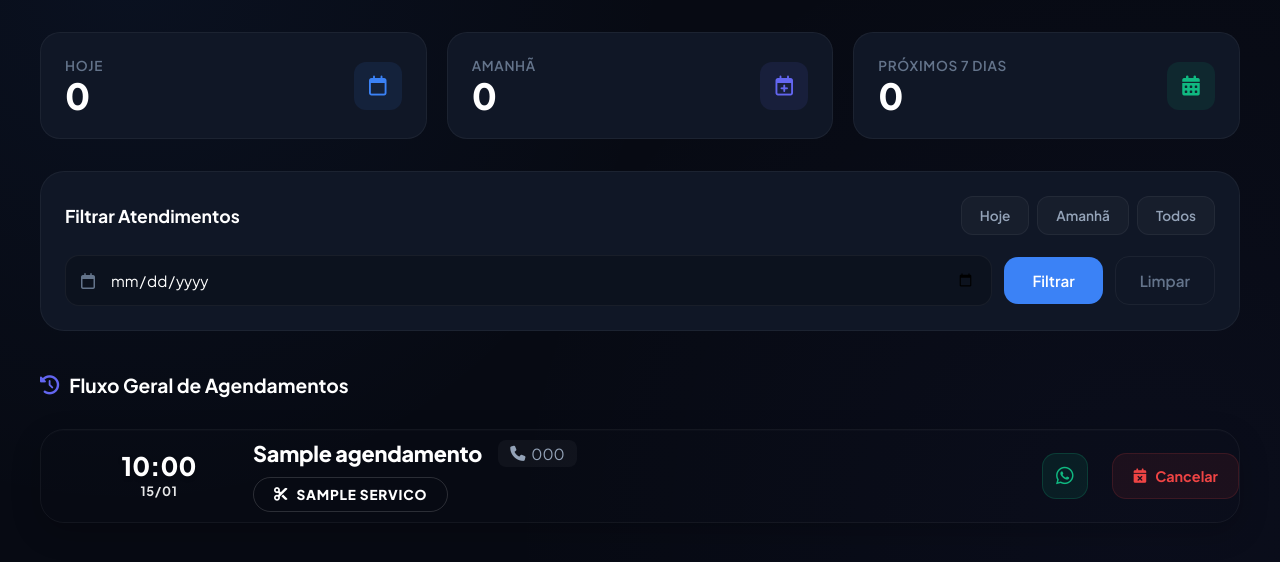
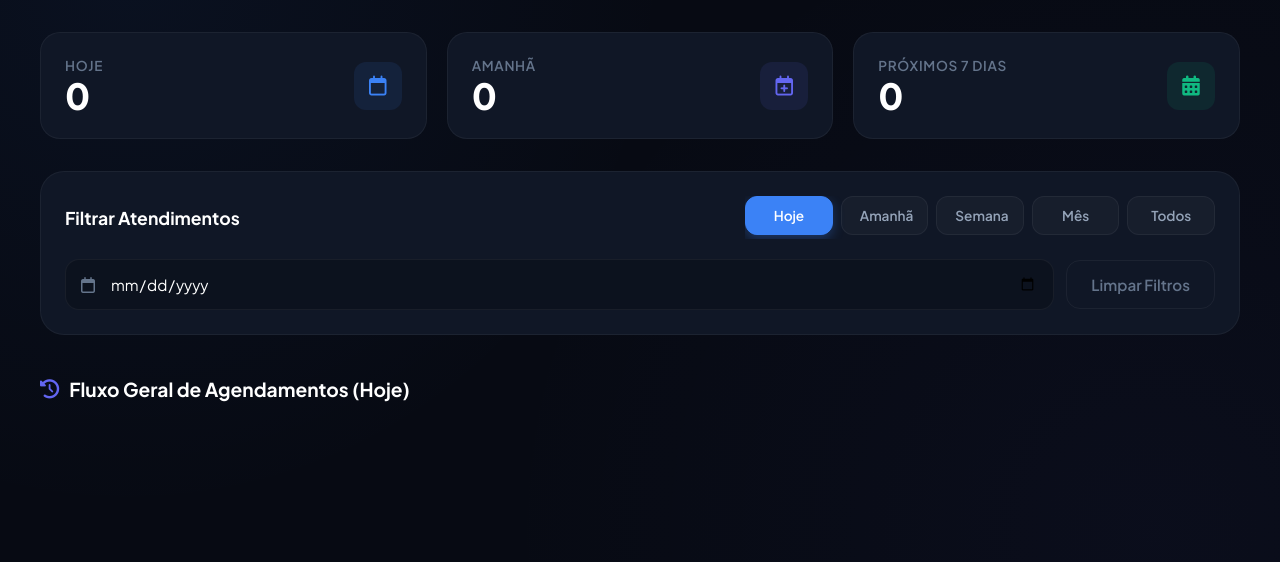
Before and after one commit to devban555/agenda1, a Flask app: page /admin in a window 1280 px wide. Shown: the part 108-670 px from the top of the page. Run offline with Flask 3, Linux system fonts and the light colour scheme; the visitor is signed in with stand-in values (Sample User, id 1); tables that the repository leaves empty hold one stand-in row (values such as "Sample post").

Commit message:
Adiciona filtros rápidos por período na agenda

```diff
--- a/app/routes.py
+++ b/app/routes.py
@@ -946,67 +946,205 @@ def painel():
 def admin():
     from datetime import datetime, date, timedelta
 
-    data_filtro = request.form.get('data')
     user_id = session["user_id"]
 
+    hoje = date.today()
+    amanha = hoje + timedelta(days=1)
+
+    inicio_semana = hoje - timedelta(days=hoje.weekday())
+    fim_semana = inicio_semana + timedelta(days=6)
+
+    inicio_mes = hoje.replace(day=1)
+
+    data_filtro = request.args.get("data") or request.form.get("data")
+    periodo = request.args.get("periodo", "hoje")
+
+    # ==========================================
+    # FILTRO POR DATA ESPECÍFICA
+    # ==========================================
     if data_filtro:
+
         try:
-            data_obj = datetime.strptime(data_filtro, '%Y-%m-%d').date()
-
-            agendamentos = Agendamento.query.filter_by(
-                usuario_id=user_id,
-                data=data_obj
-            ).order_by(
-                Agendamento.horario
-            ).all()
+
+            data_obj = datetime.strptime(
+                data_filtro,
+                "%Y-%m-%d"
+            ).date()
+
+            agendamentos = (
+                Agendamento.query
+                .filter_by(
+                    usuario_id=user_id,
+                    data=data_obj
+                )
+                .order_by(
+                    Agendamento.horario
+                )
+                .all()
+            )
 
         except:
+
             agendamentos = []
 
+    # ==========================================
+    # FILTROS POR PERÍODO
+    # ==========================================
     else:
-        agendamentos = Agendamento.query.filter_by(
-            usuario_id=user_id
-        ).order_by(
+
+        if periodo == "hoje":
+
+            agendamentos = (
+                Agendamento.query
+                .filter_by(
+                    usuario_id=user_id,
+                    data=hoje
+                )
+                .order_by(
+                    Agendamento.horario
+                )
+                .all()
+            )
+
+        elif periodo == "amanha":
+
+            agendamentos = (
+                Agendamento.query
+                .filter_by(
+                    usuario_id=user_id,
+                    data=amanha
+                )
+                .order_by(
+                    Agendamento.horario
+                )
+                .all()
+            )
+
+        elif periodo == "semana":
+
+            agendamentos = (
+                Agendamento.query
+                .filter(
+                    Agendamento.usuario_id == user_id,
+                    Agendamento.data >= inicio_semana,
+                    Agendamento.data <= fim_semana
+                )
+                .order_by(
+                    Agendamento.data,
+                    Agendamento.horario
+                )
+                .all()
+            )
+
+        elif periodo == "mes":
+
+            agendamentos = (
+                Agendamento.query
+                .filter(
+                    Agendamento.usuario_id == user_id,
+                    Agendamento.data >= inicio_mes
+                )
+                .order_by(
+                    Agendamento.data,
+                    Agendamento.horario
+                )
+                .all()
+            )
+
+        elif periodo == "todos":
+
+            agendamentos = (
+                Agendamento.query
+                .filter_by(
+                    usuario_id=user_id
+                )
+                .order_by(
+                    Agendamento.data,
+                    Agendamento.horario
+                )
+                .all()
+            )
+
+        else:
+
+            periodo = "hoje"
+
+            agendamentos = (
+                Agendamento.query
+                .filter_by(
+                    usuario_id=user_id,
+                    data=hoje
+                )
+                .order_by(
+                    Agendamento.horario
+                )
+                .all()
+            )
+
+    # ==========================================
+    # CARDS SUPERIORES
+    # ==========================================
+
+    total_hoje = (
+        Agendamento.query
+        .filter_by(
+            usuario_id=user_id,
+            data=hoje
+        )
+        .count()
+    )
+
+    total_amanha = (
+        Agendamento.query
+        .filter_by(
+            usuario_id=user_id,
+            data=amanha
+        )
+        .count()
+    )
+
+    total_semana = (
+        Agendamento.query
+        .filter(
+            Agendamento.usuario_id == user_id,
+            Agendamento.data >= inicio_semana,
+            Agendamento.data <= fim_semana
+        )
+        .count()
+    )
+
+    # ==========================================
+    # PRÓXIMO AGENDAMENTO
+    # ==========================================
+
+    proximo_agendamento = (
+        Agendamento.query
+        .filter(
+            Agendamento.usuario_id == user_id,
+            Agendamento.data >= hoje
+        )
+        .order_by(
             Agendamento.data,
             Agendamento.horario
-        ).all()
-
-    hoje = date.today()
-    amanha = hoje + timedelta(days=1)
-    fim_semana = hoje + timedelta(days=7)
-
-    total_hoje = Agendamento.query.filter_by(
-        usuario_id=user_id,
-        data=hoje
-    ).count()
-
-    total_amanha = Agendamento.query.filter_by(
-        usuario_id=user_id,
-        data=amanha
-    ).count()
-
-    total_semana = Agendamento.query.filter(
-        Agendamento.usuario_id == user_id,
-        Agendamento.data >= hoje,
-        Agendamento.data <= fim_semana
-    ).count()
-
-    proximo_agendamento = Agendamento.query.filter(
-        Agendamento.usuario_id == user_id,
-        Agendamento.data >= hoje
-    ).order_by(
-        Agendamento.data,
-        Agendamento.horario
-    ).first()
+        )
+        .first()
+    )
 
     return render_template(
-        'admin.html',
+
+        "admin.html",
+
         agendamentos=agendamentos,
+
         data_filtro=data_filtro,
+        periodo=periodo,
+
         total_hoje=total_hoje,
         total_amanha=total_amanha,
         total_semana=total_semana,
+
         proximo_agendamento=proximo_agendamento
+
     )
 
 
--- a/app/templates/admin.html
+++ b/app/templates/admin.html
@@ -239,10 +238,23 @@
       margin-bottom: 20px;
     }
 
+    /* BARRA HORIZONTAL PADRÃO REESTABELECIDA */
     .filter-shortcuts {
       display: flex;
       gap: 8px;
-      flex-wrap: wrap;
+      flex-wrap: nowrap; /* Mantém estritamente lado a lado */
+      overflow-x: auto;  /* Permite scroll horizontal caso falte espaço na tela */
+      padding-bottom: 4px;
+      -webkit-overflow-scrolling: touch;
+    }
+
+    .filter-shortcuts::-webkit-scrollbar {
+      height: 4px;
+    }
+
+    .filter-shortcuts::-webkit-scrollbar-thumb {
+      background: rgba(255, 255, 255, 0.1);
+      border-radius: 10px;
     }
 
     .btn-shortcut {
@@ -257,12 +269,23 @@
       cursor: pointer;
       text-decoration: none;
       transition: all 0.2s;
+      white-space: nowrap; /* Evita que o texto quebre linhas */
+      flex: 1;
+      text-align: center;
+      min-width: 85px; /* Tamanho mínimo idêntico para proporção uniforme */
     }
 
     .btn-shortcut:hover {
       background: rgba(255, 255, 255, 0.07);
       border-color: rgba(255, 255, 255, 0.2);
       color: #fff;
+    }
+
+    .btn-shortcut.active-filter {
+      background: var(--primary);
+      border-color: var(--primary);
+      color: #fff;
+      box-shadow: 0 4px 12px rgba(59, 130, 246, 0.3);
     }
 
     .filter-form {
@@ -695,13 +699,15 @@
         <h2 style="font-size: 1.1rem; font-weight: 700; color: #fff;">Filtrar Atendimentos</h2>
       </div>
       <div class="filter-shortcuts">
-        <button type="button" class="btn-shortcut" onclick="setFilterDate('hoje')">Hoje</button>
-        <button type="button" class="btn-shortcut" onclick="setFilterDate('amanha')">Amanhã</button>
-        <a href="/admin" class="btn-shortcut">Todos</a>
+        <a href="/admin?periodo=hoje" class="btn-shortcut {% if periodo == 'hoje' or (not periodo and not data_filtro) %}active-filter{% endif %}">Hoje</a>
+        <a href="/admin?periodo=amanha" class="btn-shortcut {% if periodo == 'amanha' %}active-filter{% endif %}">Amanhã</a>
+        <a href="/admin?periodo=semana" class="btn-shortcut {% if periodo == 'semana' %}active-filter{% endif %}">Semana</a>
+        <a href="/admin?periodo=mes" class="btn-shortcut {% if periodo == 'mes' %}active-filter{% endif %}">Mês</a>
+        <a href="/admin?periodo=todos" class="btn-shortcut {% if periodo == 'todos' %}active-filter{% endif %}">Todos</a>
       </div>
     </div>
 
-    <form id="filterForm" method="POST" action="/admin" class="filter-form">
+    <form id="filterForm" method="GET" action="/admin" class="filter-form">
       <div class="filter-input-wrapper">
         <i class="fa-regular fa-calendar"></i>
         <input
@@ -710,10 +716,10 @@
           name="data"
           class="filter-input"
           value="{{ data_filtro if data_filtro else '' }}"
+          onchange="this.form.submit()"
         >
       </div>
-      <button type="submit" class="btn-filter">Filtrar</button>
-      <a href="/admin" class="btn-clear">Limpar</a>
+      <a href="/admin?periodo=todos" class="btn-clear" style="text-align: center; display: inline-flex; align-items: center; justify-content: center;">Limpar Filtros</a>
     </form>
   </section>
 
@@ -721,7 +727,7 @@
     {% if data_filtro %}
       <i class="fa-regular fa-calendar-check" style="color: var(--primary);"></i> Cronograma de: {{ data_filtro.split('-')[2] }}/{{ data_filtro.split('-')[1] }}/{{ data_filtro.split('-')[0] }}
     {% else %}
-      <i class="fa-solid fa-clock-rotate-left" style="color: var(--accent);"></i> Fluxo Geral de Agendamentos
+      <i class="fa-solid fa-clock-rotate-left" style="color: var(--accent);"></i> Fluxo Geral de Agendamentos ({{ periodo|capitalize if periodo else 'Hoje' }})
     {% endif %}
   </div>
 
@@ -788,27 +794,15 @@
 </div>
 
 <script>
-  function setFilterDate(target) {
-    const input = document.getElementById('filterDateInput');
-    const form = document.getElementById('filterForm');
-    const today = new Date();
+  document.addEventListener("DOMContentLoaded", function() {
+    const urlParams = new URLSearchParams(window.location.search);
+    const periodo = urlParams.get('periodo');
 
-    if (target === 'hoje') {
-      const yyyy = today.getFullYear();
-      const mm = String(today.getMonth() + 1).padStart(2, '0');
-      const dd = String(today.getDate()).padStart(2, '0');
-      input.value = `${yyyy}-${mm}-${dd}`;
-      form.submit();
-    } else if (target === 'amanha') {
-      const tomorrow = new Date(today);
-      tomorrow.setDate(today.getDate() + 1);
-      const yyyy = tomorrow.getFullYear();
-      const mm = String(tomorrow.getMonth() + 1).padStart(2, '0');
-      const dd = String(tomorrow.getDate()).padStart(2, '0');
-      input.value = `${yyyy}-${mm}-${dd}`;
-      form.submit();
+    if (periodo && periodo !== 'todos') {
+      const dateInput = document.getElementById('filterDateInput');
+      if (dateInput) dateInput.value = '';
     }
-  }
+  });
 </script>
 
 </body>
```
Also changed, not shown: other parts of app/templates/admin.html (+9 -29 lines).
